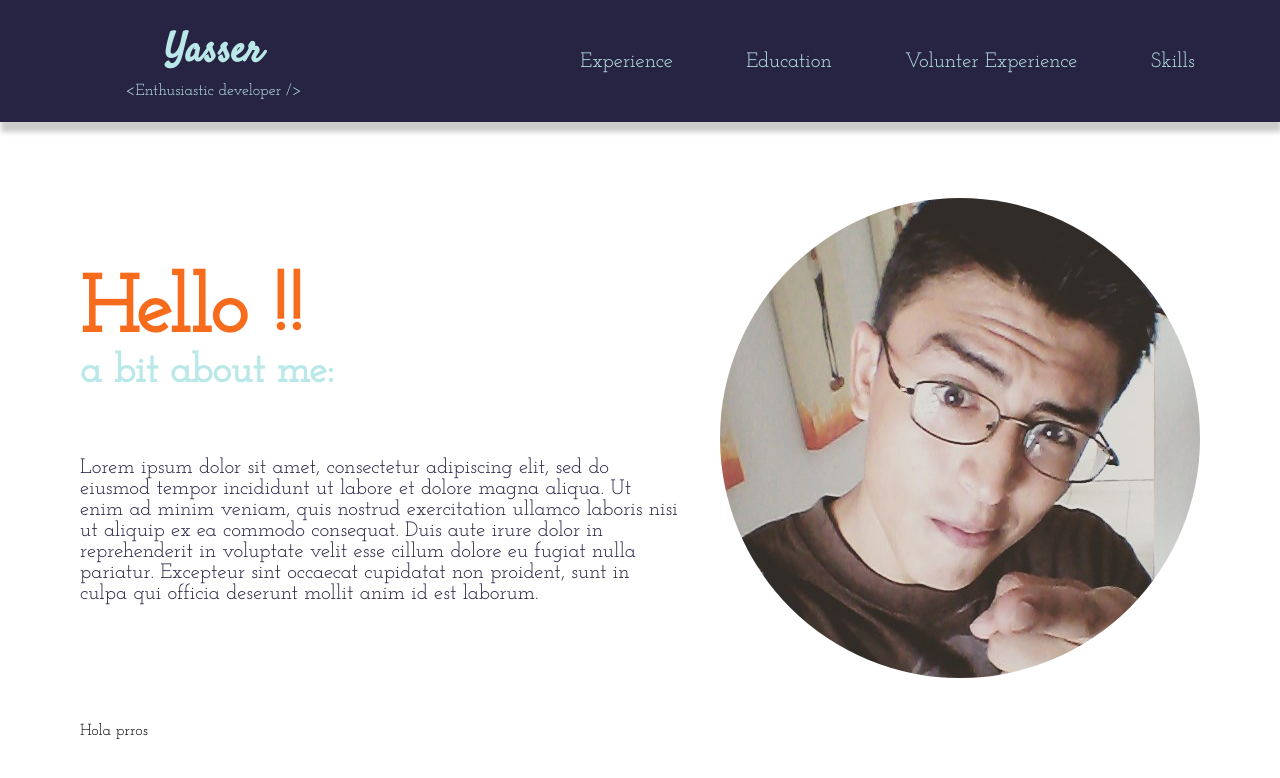
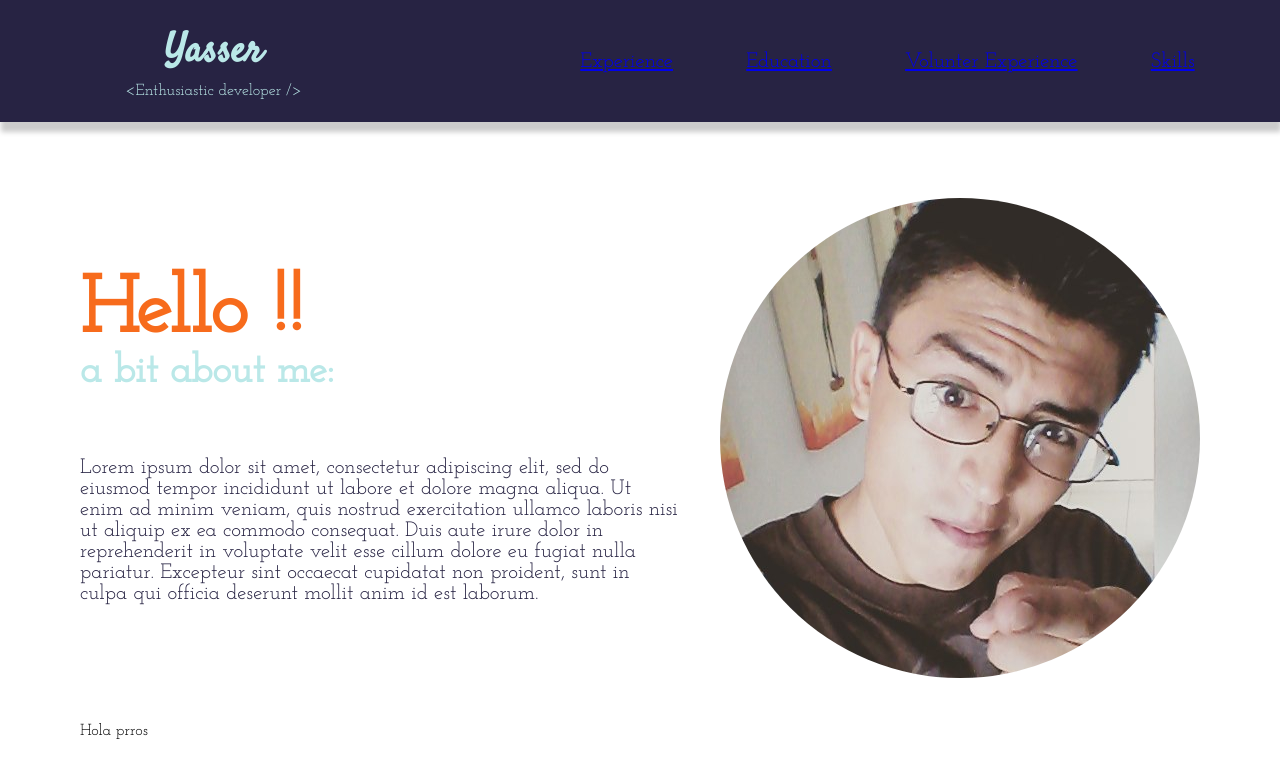
Before and after one commit to Bat-Bel/my_portfolio, a React (Create React App) app: page / in a window 1280 px wide. Shown: the top 778 px of the page. Built offline with nearby package versions, Linux system fonts and the light colour scheme.

Commit message:
add key element to the list items

```diff
--- a/src/components/header/Header.js
+++ b/src/components/header/Header.js
@@ -18,8 +18,12 @@ const FirstSectionHeader = () => (
 
 const headerList = () => (
   <ul className='menu-list'>
-    {Utils.getSections().map(section => (
-      <li className='menu-item'>{section}</li>
+    {Utils.getSections().map((section, index) => (
+      <li className='menu-item' key={index}>
+        <a href={`#${section}`}>
+          {section}
+        </a>
+      </li>
     ))}
   </ul>
 )
```
